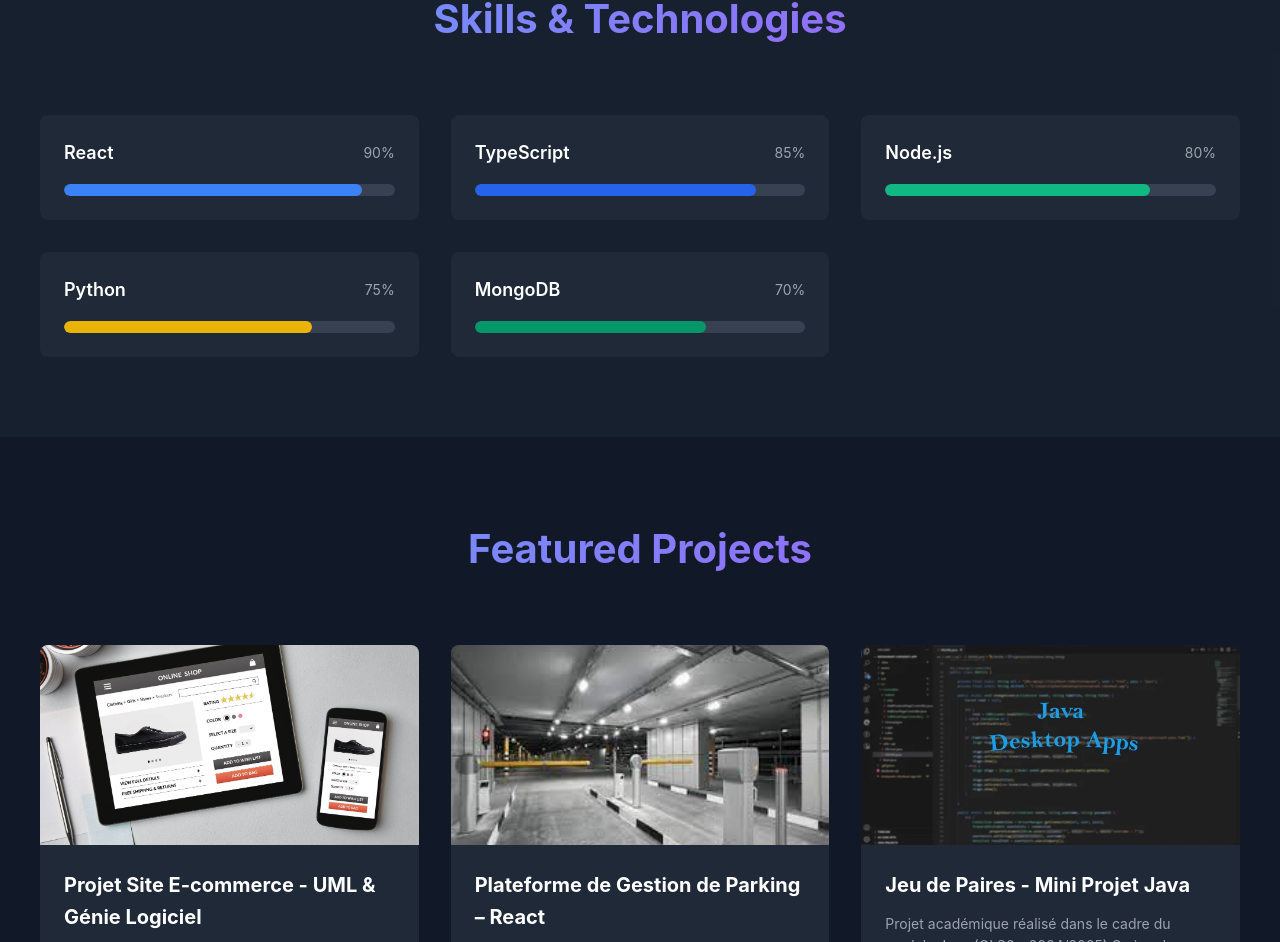
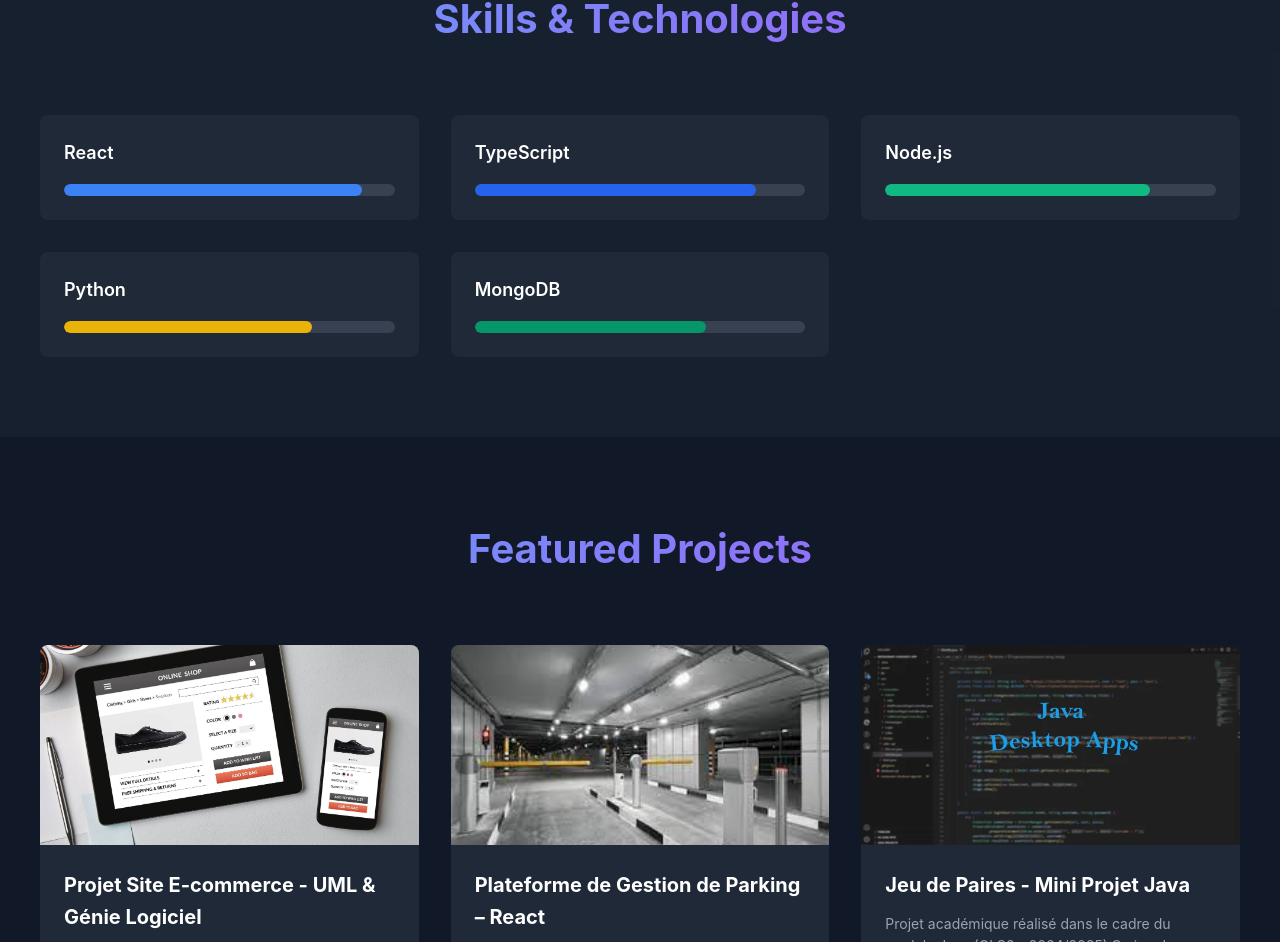
Before and after one commit to zakariaennaqui/my-portfolio, a React (Vite) app: page / in a window 1280 px wide. Shown: the part 1726-2668 px from the top of the page. Built offline with nearby package versions, Linux system fonts and the light colour scheme.

Commit message:
Update App.tsx

```diff
--- a/src/App.tsx
+++ b/src/App.tsx
@@ -643,7 +643,7 @@ N’hésitez pas à me contacter !
               <div key={skill.name} style={styles.skillCard}>
                 <div style={styles.skillHeader}>
                   <span style={styles.skillName}>{skill.name}</span>
-                  <span style={styles.skillPercent}>{skill.level}%</span>
+                  {/*<span style={styles.skillPercent}>{skill.level}%</span>*/}
                 </div>
                 <div style={styles.skillBarBg}>
                   <div
```
